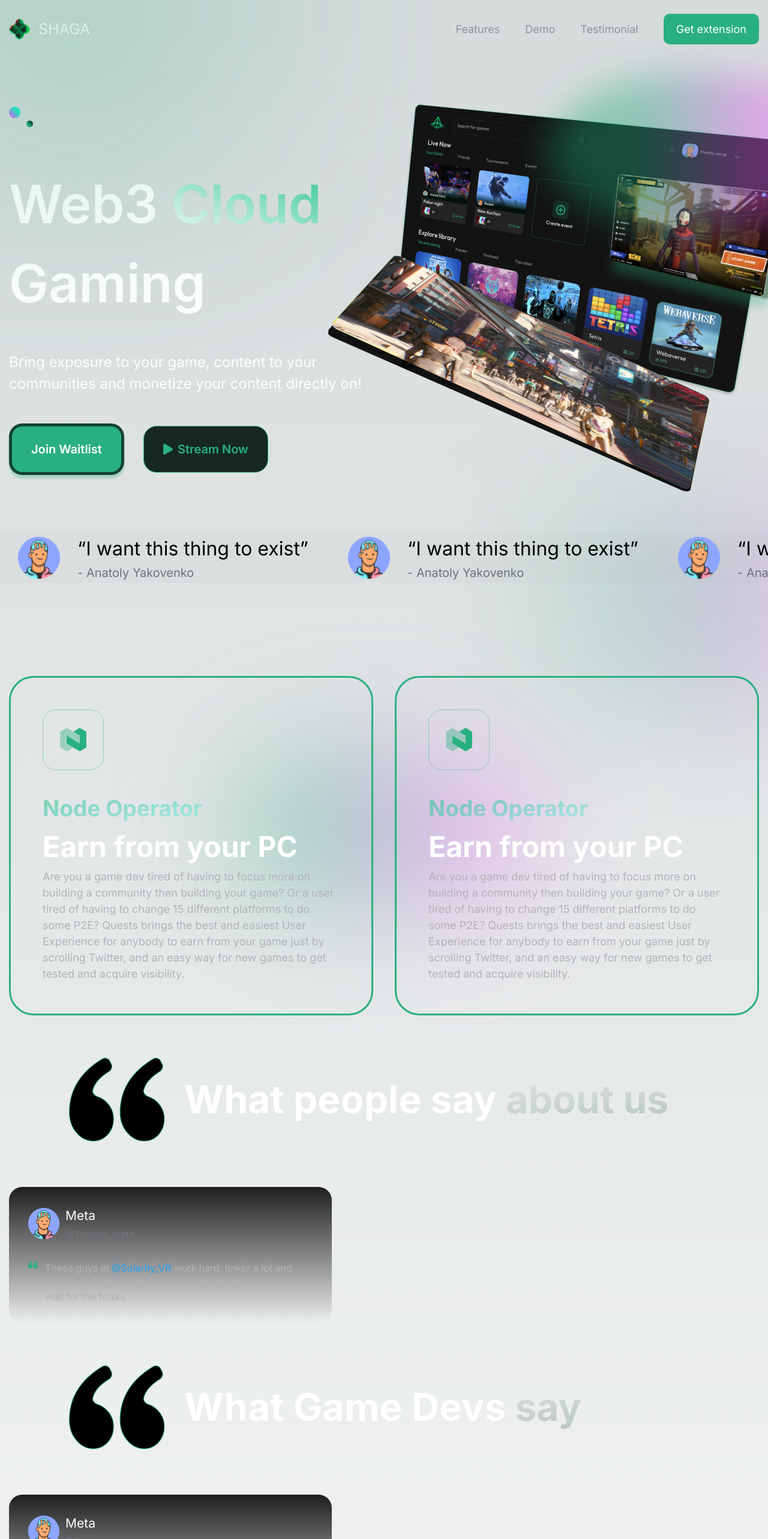
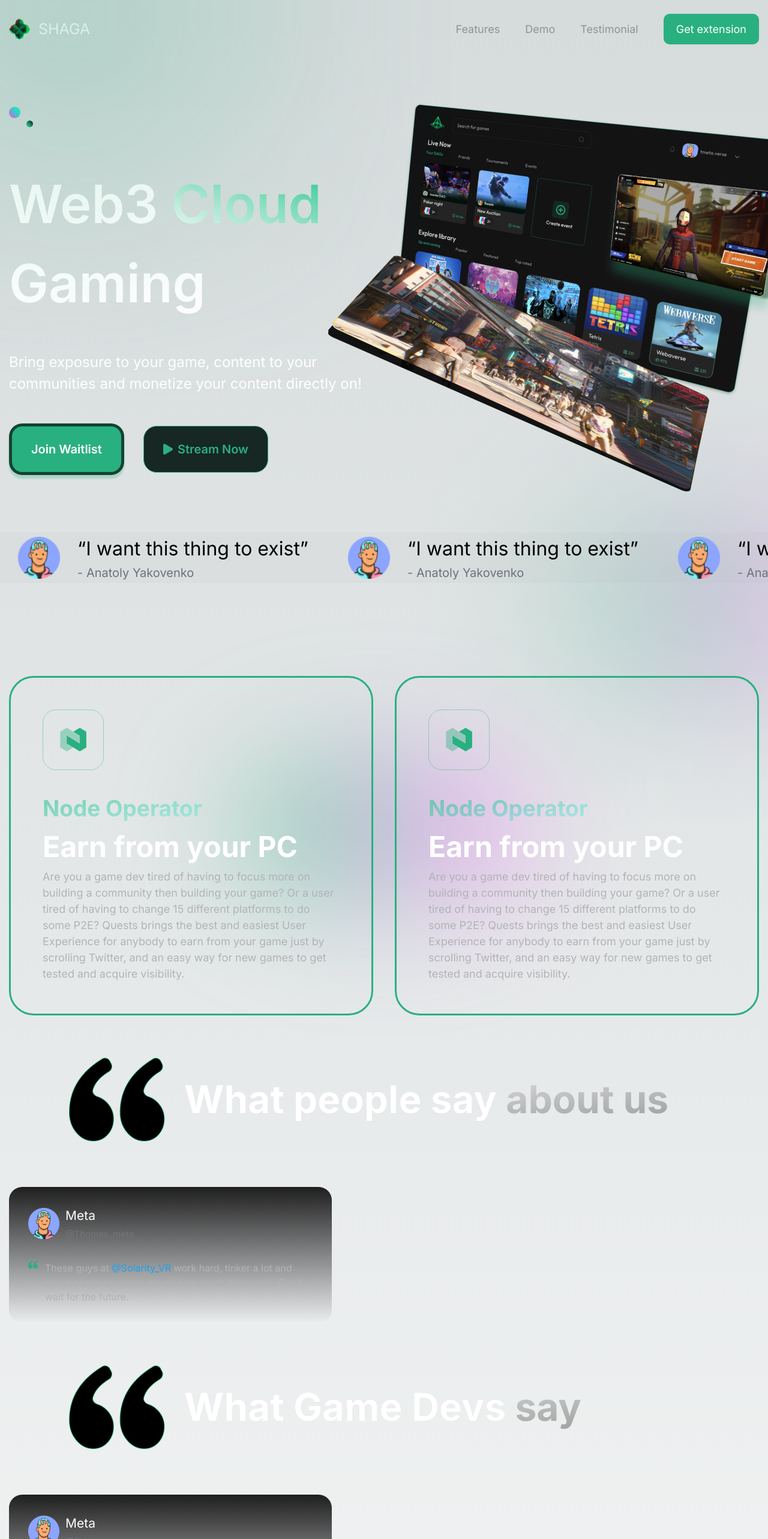
Before and after one commit to 2enology/shaga-landingpage, a Next.js app: page / in a window 1280 px wide. Shown: the top 2566 px of the page at 60% size. Built offline with nearby package versions, Linux system fonts and the light colour scheme.

Commit message:
feat: update css

```diff
--- a/src/components/About.tsx
+++ b/src/components/About.tsx
@@ -14,7 +14,7 @@ const About: FC = () => {
           <AboutCard />
           <AboutCard />
         </div>
-        <div className="w-full flex flex-col">
+        <div className="flex flex-col w-full">
           <div
             className="flex items-center justify-start text-[24px] md:text-[64px] font-bold md:gap-[32px] gap-[10px] lg:ml-[100px]
            "
@@ -25,7 +25,7 @@ const About: FC = () => {
               className="md:w-[160px] w-[50px]"
             />
 
-            <span className="text-transparent bg-gradient-to-br from-[#ffffff] to-[#859e958a] bg-clip-text ">
+            <span className="text-transparent bg-gradient-to-br from-[#ffffff] to-[#2e2e2e6e] bg-clip-text ">
               <span className="text-white">What people say </span>
               about us
             </span>
@@ -34,7 +34,7 @@ const About: FC = () => {
             <SliderCard />
           </div>
         </div>
-        <div className="w-full flex flex-col">
+        <div className="flex flex-col w-full">
           <div
             className="flex items-center justify-start text-[24px] md:text-[64px] font-bold md:gap-[32px] gap-[10px] lg:ml-[100px]
            "
@@ -45,7 +45,7 @@ const About: FC = () => {
               className="md:w-[160px] w-[50px]"
             />
 
-            <span className="text-transparent bg-gradient-to-br from-[#ffffff] to-[#859e958a] bg-clip-text ">
+            <span className="text-transparent bg-gradient-to-br from-[#ffffff] to-[#2e2e2e6e] bg-clip-text ">
               <span className="text-white">What Game Devs </span>
               say
             </span>
--- a/src/components/AbsoluteBg.tsx
+++ b/src/components/AbsoluteBg.tsx
@@ -3,14 +3,14 @@ import { FC } from "react";
 
 const AbsoluteBg: FC = () => {
   return (
-    <div className="w-full hidden lg:block">
+    <div className="hidden w-full lg:block">
       <div className="w-[265px] h-[265px] bg-[#1BA874] absolute top-[-107px] left-[-17px] filter blur-[200px]" />{" "}
       <div className="absolute top-[122px] right-[-102px] -z-10">
         <img src="/imgs/home.png" className="object-cover" alt="" />
       </div>
-      <div className="absolute top-[122px] right-[-132px] -z-10 filter blur-[30px]">
+      {/* <div className="absolute top-[122px] right-[-132px] -z-10 filter blur-[30px]">
         <img src="/imgs/Ellipse69.png" className="object-cover" alt="" />
-      </div>
+      </div> */}
       <div className="absolute top-[580px] right-[-459px] -z-10">
         <img src="/imgs/Ellipse17.png" className="object-cover" alt="" />
       </div>
```
